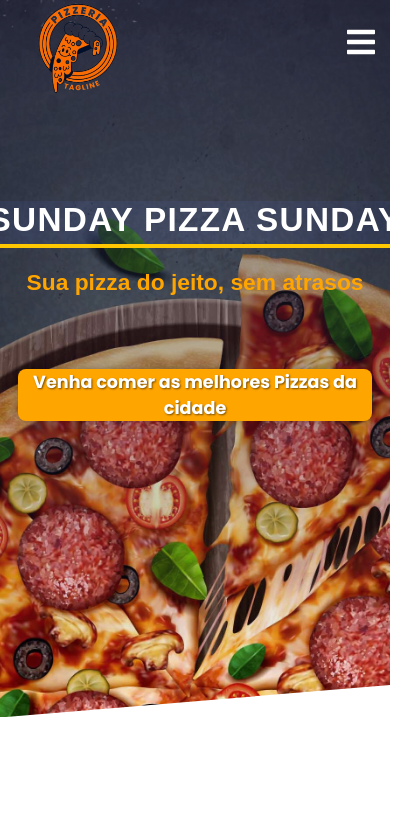
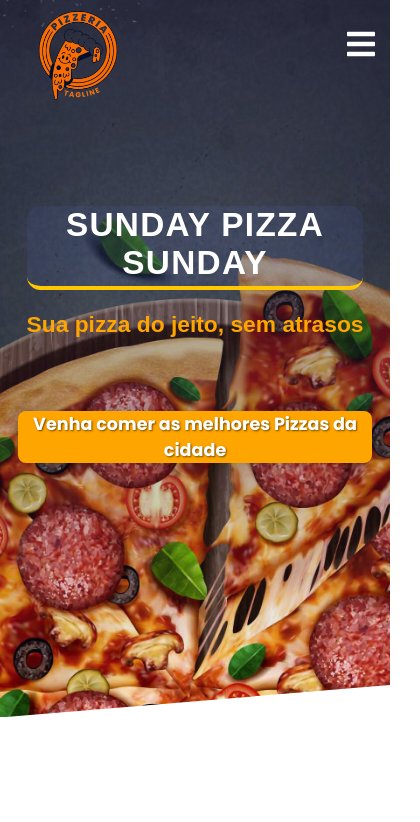
Before and after one commit to SantV7/pizzaria, a React (Vite) app: page / in a window 390 px wide. Shown: the top 822 px of the page, 420 px wide, since content can reach past the window. Built offline with nearby package versions, Linux system fonts and the light colour scheme; the HTML template or start-up script is replaced by a standard one; a web font is replaced by a local one.

Commit message:
More adjustments in responsive

```diff
--- a/src/styles/header.css
+++ b/src/styles/header.css
@@ -22,7 +22,7 @@
 
 
 #header > #area_navegation > .logo {
-    margin-top: -116.5px;
+    margin-top: -107.5px;
     background-image: url(../assets/img/pizeria_logo.png);
     background-position: center center;
     background-size: cover;
@@ -59,7 +59,7 @@
     padding-bottom: 4.6px;
     border-radius: 13.5px;
     background-color: rgba(100, 125, 247, 0.088);
-    width: 450px;
+    width: 95%;
     text-transform: uppercase;
     border-bottom: 4px solid rgb(255, 200, 0);
 }
@@ -101,7 +101,7 @@
     #header {
         padding-top: 10px;
     }
-
+/* margin-top: -116.5px; */
     #header > .area_text > #text-wellcome {
         width: 495px;
         font-size: 29.75px;
```
